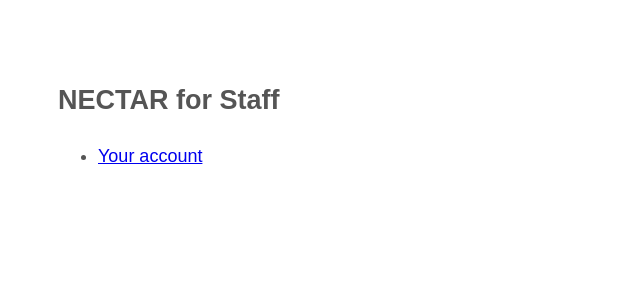
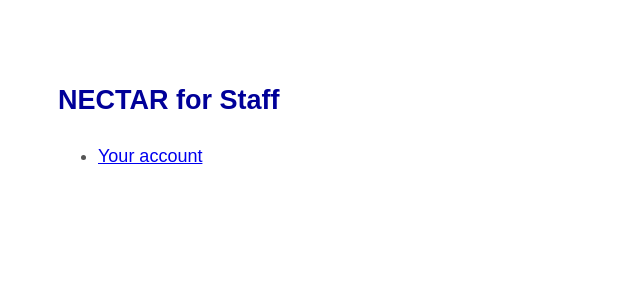
Before and after one commit to NickDimmock/nectar-for-staff-old, a Jekyll site: the page built from index.md, in a window 1280 px wide. Shown: the top 300 px of the page, without its empty margins (0-640 px from the left). Built offline with Jekyll 4.4.1, drawn with Linux system fonts in a browser that asks for light colours; Markdown is read by kramdown in place of the engine named in the settings.

Commit message:
CSS edit

```diff
--- a/stylesheets/styles.css
+++ b/stylesheets/styles.css
@@ -3,3 +3,6 @@ body {
   font:18px/1.5 Arial, Helvetica, sans-serif;
   color:#555;
 }
+h1 {
+	color: #009;
+}
```
